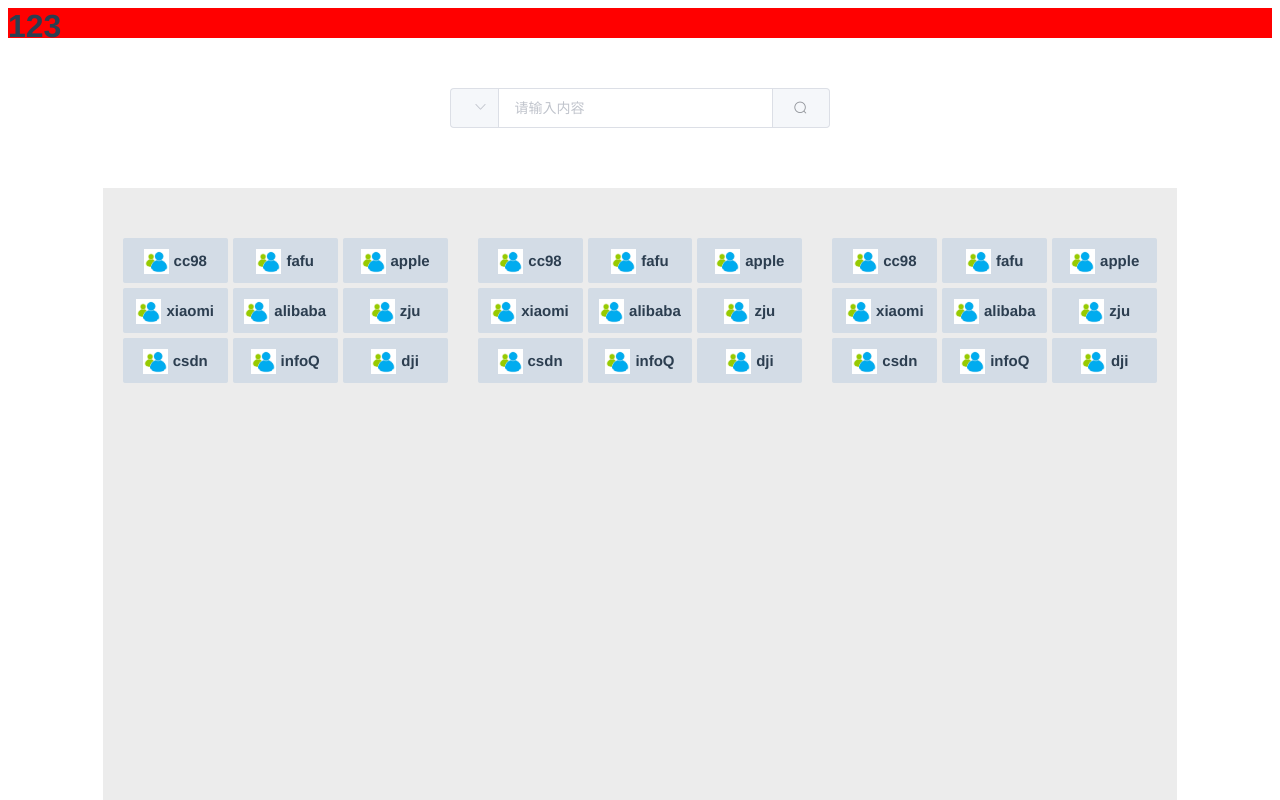
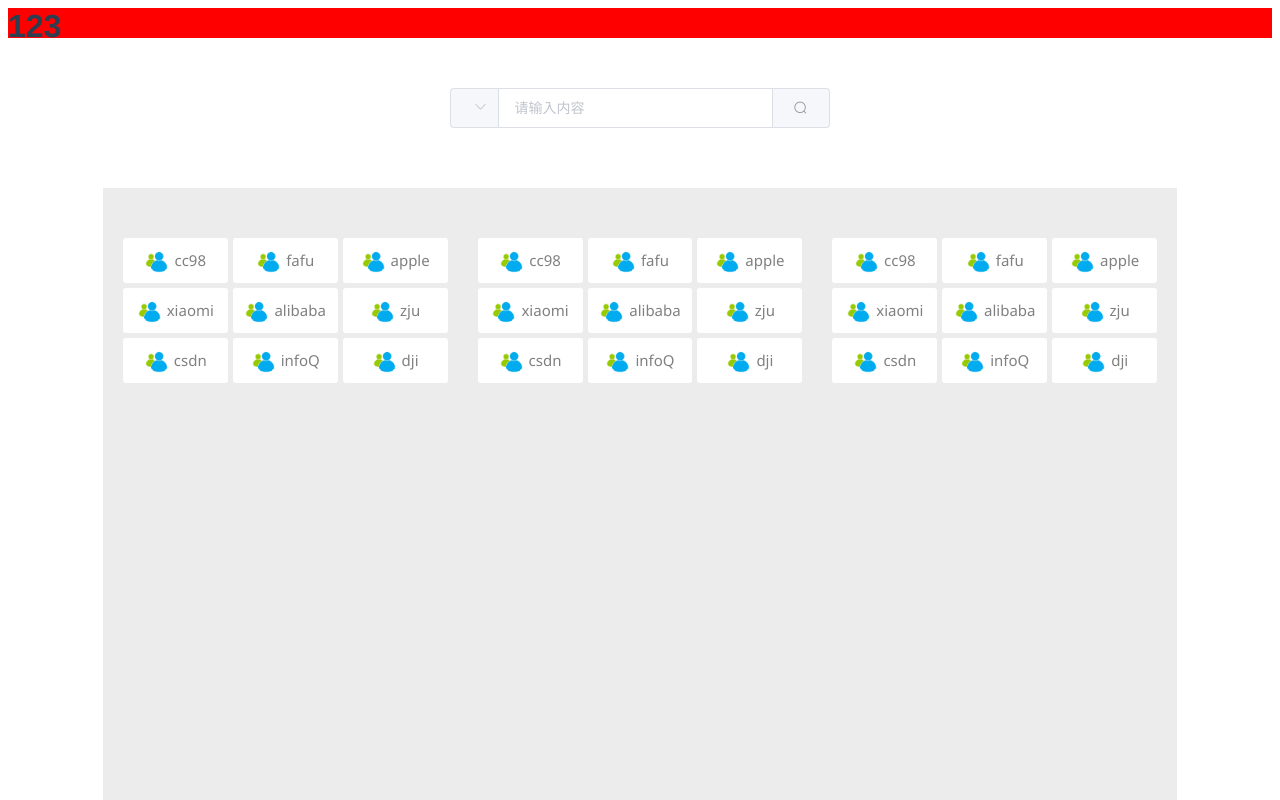
Before and after one commit to ZJU-milkyTea/nav-milkytea, a Vue app: page / in a window 1280 px wide. Shown: the top 800 px of the page. Built offline with nearby package versions, Linux system fonts and the light colour scheme.

Commit message:
style: 添加鼠标悬浮图标放大 & 微调样式

```diff
--- a/src/components/navigationBar/navChild.vue
+++ b/src/components/navigationBar/navChild.vue
@@ -13,8 +13,10 @@
                 <el-row :gutter="5">
                     <el-col :span="8"  v-for="(item,index) in namelist[message].nameNav" :key="index">
                         <div class="grid-content bg-purple"  @click=clickNavChild(message,index)>
+                            <div>
                                 <img :src= "namelist[message].picPath[index]" >
                                 <p>{{namelist[message].nameNav[index]}}</p>
+                            </div>
                         </div>
                     </el-col>
                 </el-row>
@@ -24,8 +26,10 @@
                 <el-row :gutter="5">
                     <el-col :span="8"  v-for="(item,index) in namelist[message].nameNav" :key="index">
                         <div class="grid-content bg-purple"  @click=clickNavChild(message,index)>
+                            <div>
                                 <img :src= "namelist[message].picPath[index]" >
                                 <p>{{namelist[message].nameNav[index]}}</p>
+                            </div>
                         </div>
                     </el-col>
                 </el-row>
@@ -35,8 +39,10 @@
                 <el-row :gutter="5">
                     <el-col :span="8"  v-for="(item,index) in namelist[message].nameNav" :key="index">
                         <div class="grid-content bg-purple"  @click=clickNavChild(message,index)>
+                            <div>
                                 <img :src= "namelist[message].picPath[index]" >
                                 <p>{{namelist[message].nameNav[index]}}</p>
+                            </div>
                         </div>
                     </el-col>
                 </el-row>
@@ -128,7 +134,8 @@ export default {
 }
 
 .bg-purple {
-    background: #d3dce6;
+    /* background: #d3dce6; */
+    background: white;
 }
 
 .bg-purple-light {
@@ -137,9 +144,14 @@ export default {
 
 .grid-content {
     margin-bottom: 5px;
-    border-radius: 2px;
+    border-radius: 3px;
     min-height: 36px;
     text-align: center;
+    color:rgb(128, 128, 128);
+}
+
+.grid-content div {
+    transition: all 0.3s;
 }
 
 .grid-content img{
@@ -147,18 +159,22 @@ export default {
     vertical-align: middle; /* 对齐 */
 }
 
+.grid-content:hover > div{ /* 设置 hover 在 div 子元素上的作用 */
+    transform: scale(1.1);
+    font-weight: bold;
+}
+
 .grid-content:hover{
-    background-color: rgb(104, 141, 245);
+    background-color: rgb(69, 157, 245);
     color: white;
     cursor: pointer;
-    font-size: 20px;
 }
 
 .grid-content p {
+    font-family:'Segoe UI', Tahoma, Geneva, Verdana, sans-serif;
     margin-left: 5px;
     font-size: 15px;
     line-height: 15px;
-    font-weight: bold;
     display: inline-block; /* 转换为行内元素才可对齐 */
 }
 
```
Lines whose indentation alone changed are shown as unchanged.
